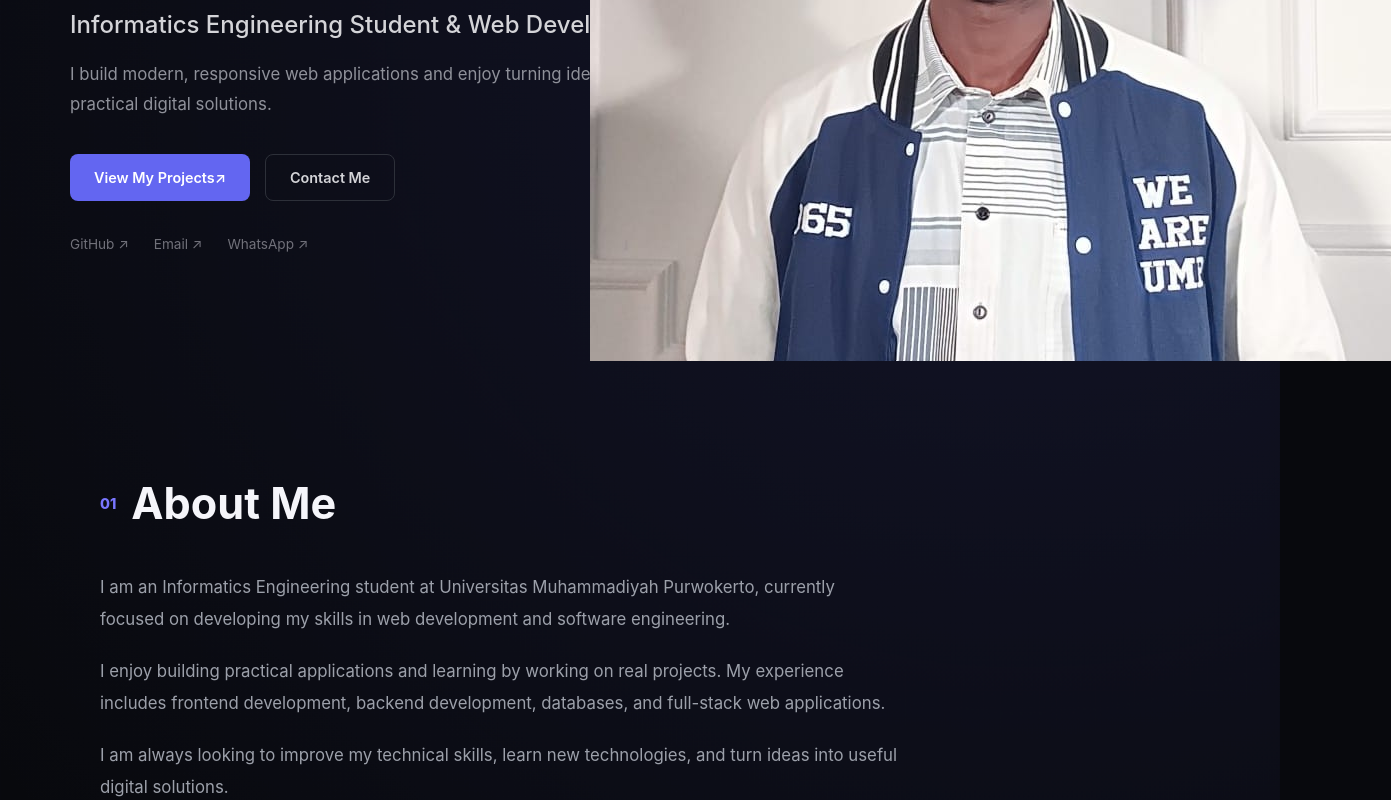
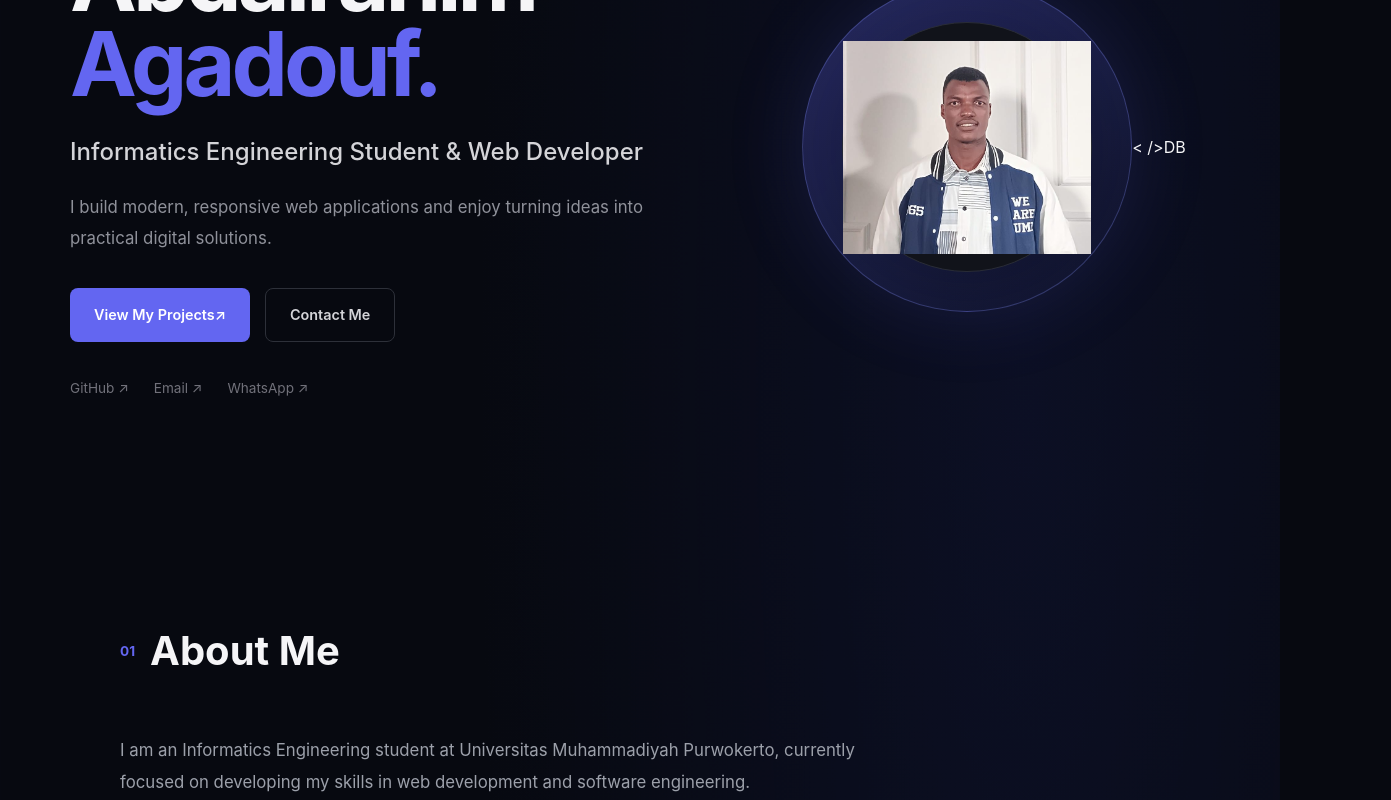
Before and after one commit to Agadouf/my-portfolio, a React (Vite) app: page / in a window 1280 px wide. Shown: the part 700-1500 px from the top of the page, 1391 px wide, since content can reach past the window. Built offline with nearby package versions, Linux system fonts and the light colour scheme.

Commit message:
Update App.css

```diff
--- a/src/App.css
+++ b/src/App.css
@@ -1,160 +1,96 @@
+/* =========================================================
+   GLOBAL
+========================================================= */
 
-  border-style: dashed;
-
-  opacity: 0.65;
-
-  animation:
-    orbitRotate 35s linear infinite reverse;
+* {
+  margin: 0;
+  padding: 0;
+  box-sizing: border-box;
 }
 
-.orbit-dot {
-  position: absolute;
-
-  z-index: 3;
-
-  width: 11px;
-  height: 11px;
-
-  border-radius: 50%;
-
-  background: #8583ff;
-
-  box-shadow:
-    0 0 18px #6965ff;
+html {
+  scroll-behavior: smooth;
+  scroll-padding-top: 25px;
+  width: 100%;
+  max-width: 100%;
 }
 
-.dot-one {
-  top: 17%;
-  right: 23%;
+body {
+  width: 100%;
+  max-width: 100%;
+  overflow-x: hidden;
+
+  background: #070910;
+  color: #f5f5f7;
+
+  font-family:
+    Inter,
+    system-ui,
+    -apple-system,
+    BlinkMacSystemFont,
+    "Segoe UI",
+    sans-serif;
+
+  line-height: 1.7;
 }
 
-.dot-two {
-  bottom: 20%;
-  left: 17%;
+button,
+input {
+  font: inherit;
 }
 
-.dot-three {
-  top: 52%;
-  right: 8%;
+button,
+a {
+  -webkit-tap-highlight-color: transparent;
+}
 
-  width: 8px;
-  height: 8px;
+a {
+  color: inherit;
+  text-decoration: none;
+}
+
+img {
+  display: block;
+  max-width: 100%;
 }
 
 
 /* =========================================================
-   FLOATING TECH
+   MAIN PORTFOLIO
 ========================================================= */
 
-.floating-tech {
-  position: absolute;
+.portfolio {
+  position: relative;
+  isolation: isolate;
 
-  z-index: 4;
+  width: 100%;
+  min-height: 100vh;
 
-  display: grid;
-
-  place-items: center;
-
-  width: 58px;
-  height: 58px;
-
-  border:
-    1px solid rgba(114, 117, 255, 0.65);
-
-  border-radius: 13px;
+  overflow-x: hidden;
 
   background:
-    rgba(13, 17, 40, 0.94);
-
-  color: #9b9aff;
-
-  font-family:
-    "Courier New",
-    monospace;
-
-  font-weight: 700;
-
-  box-shadow:
-    0 0 25px rgba(79, 70, 229, 0.16);
+    radial-gradient(
+      ellipse at 80% 20%,
+      rgba(42, 55, 160, 0.14),
+      transparent 38%
+    ),
+    radial-gradient(
+      ellipse at 10% 65%,
+      rgba(45, 35, 130, 0.12),
+      transparent 35%
+    ),
+    #070910;
 }
 
-.floating-code {
-  top: 9%;
-  left: 8%;
-
-  font-size: 19px;
-
-  animation:
-    floatTech 5s ease-in-out infinite;
-}
-
-.floating-db {
-  right: 4%;
-  bottom: 14%;
-
-  font-size: 15px;
-
-  animation:
-    floatTech 6s ease-in-out infinite reverse;
-}
-
-@keyframes photoFloat {
-  0%,
-  100% {
-    translate: 0 0;
-  }
-
-  50% {
-    translate: 0 -8px;
-  }
-}
-
-@keyframes orbitRotate {
-  to {
-    rotate: 360deg;
-  }
+.portfolio > header,
+.portfolio > main,
+.portfolio > section,
+.portfolio > footer {
+  position: relative;
+  z-index: 2;
 }
 
 
 /* =========================================================
-   SECTIONS
+   PROGRAMMING BACKGROUND
 ========================================================= */
-
-.section {
-  width: 100%;
-  max-width: 1150px;
-
-  margin: 0 auto;
-
-  padding: 100px 35px;
-}
-
-.section-heading {
-  display: flex;
-
-  align-items: center;
-
-  gap: 15px;
-
-  margin-bottom: 42px;
-}
-
-.section-heading > span {
-  flex-shrink: 0;
-
-  color: #7976ff;
-
-  font-size: 0.9rem;
-
-  font-weight: 800;
-}
-
-.section-heading h2 {
-  color: #f5f5fa;
-
-  font-size:
-    clamp(2rem, 4vw, 2.7rem);
-
-  line-height: 1.25;
-
-  overflow-wrap: break-word;
```
